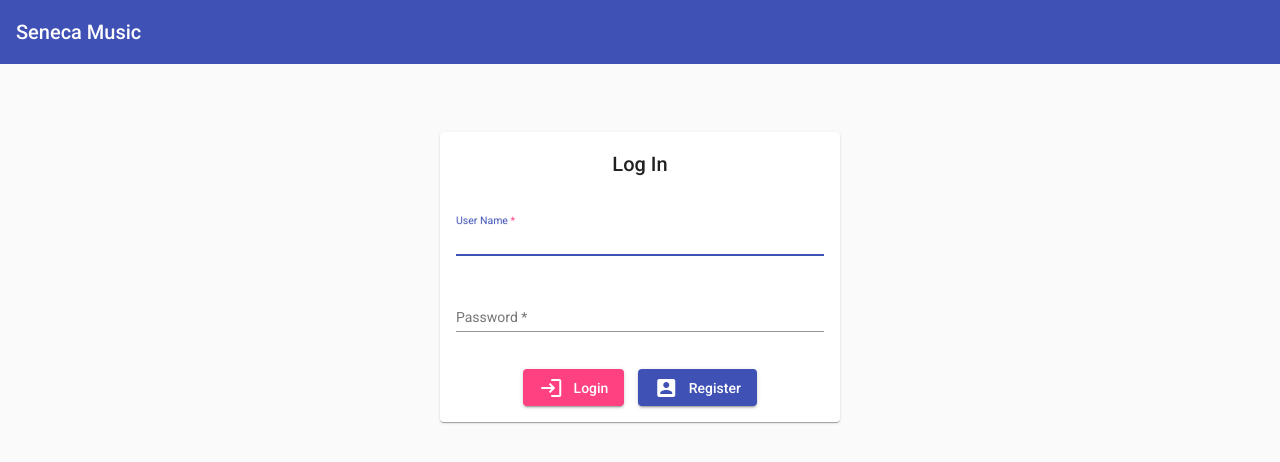
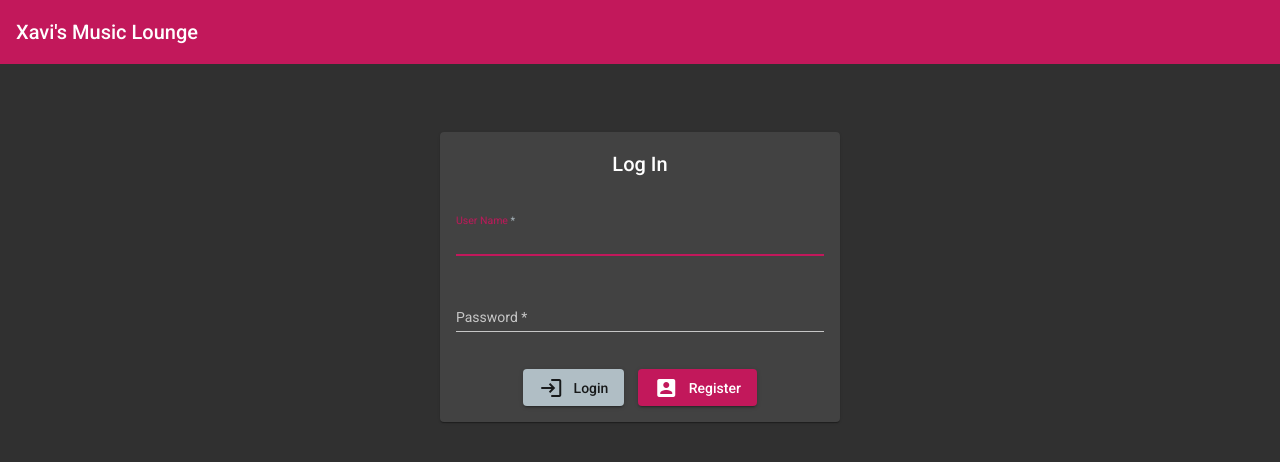
Before and after one commit to Xavi-Alejandro/XavisMusicLounge, an Angular app: page /login in a window 1280 px wide. Shown: the top 462 px of the page. Built offline with nearby package versions, Linux system fonts and the light colour scheme.

Commit message:
Changed theme and title

```diff
--- a/src/app/app.component.html
+++ b/src/app/app.component.html
@@ -9,7 +9,7 @@
 
     <a class="navbar-brand" matTooltip="Home">
       <h1>
-        Seneca Music
+        Xavi's Music Lounge
       </h1>
     </a>
 
--- a/src/styles.css
+++ b/src/styles.css
@@ -1,4 +1,4 @@
-@import "~@angular/material/prebuilt-themes/indigo-pink.css";
+@import "~@angular/material/prebuilt-themes/pink-bluegrey.css";
 
 html, body { height: 100%; }
 body { margin: 0; font-family: Roboto, "Helvetica Neue", sans-serif; }
```
